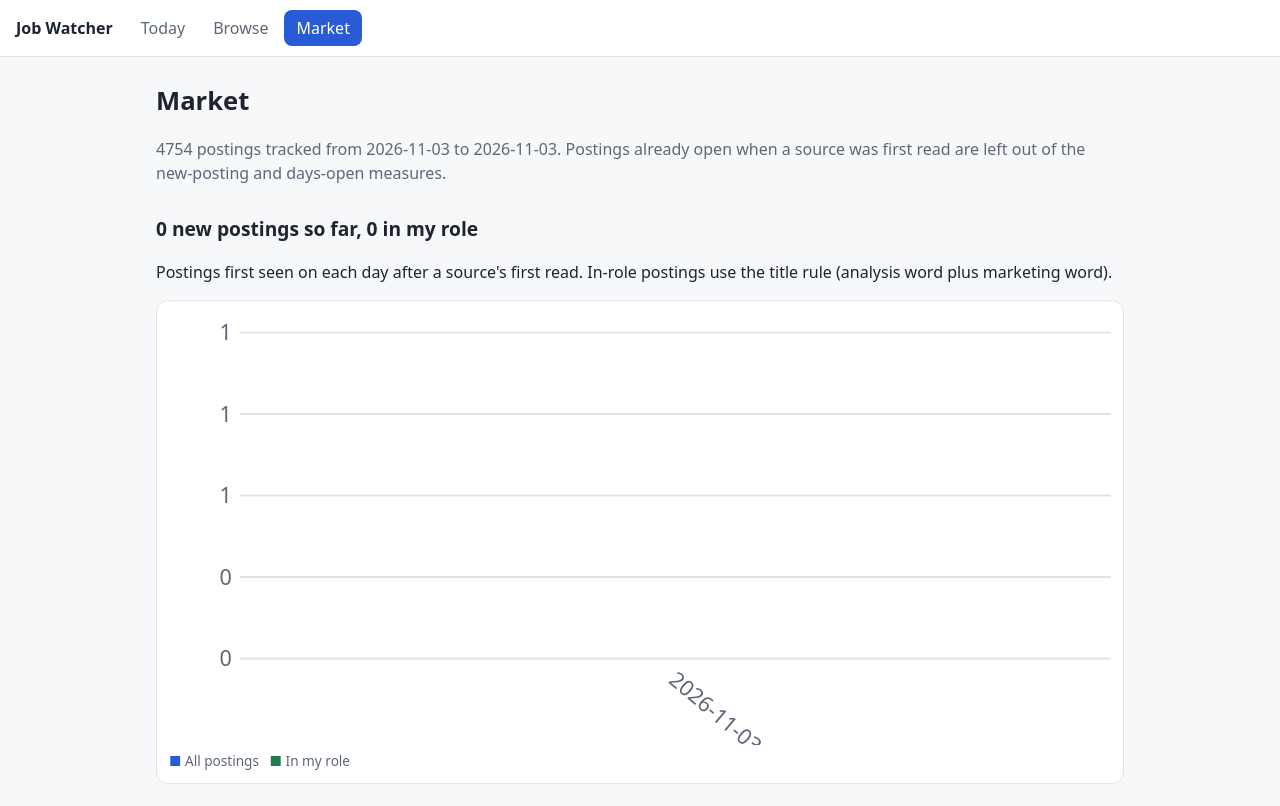
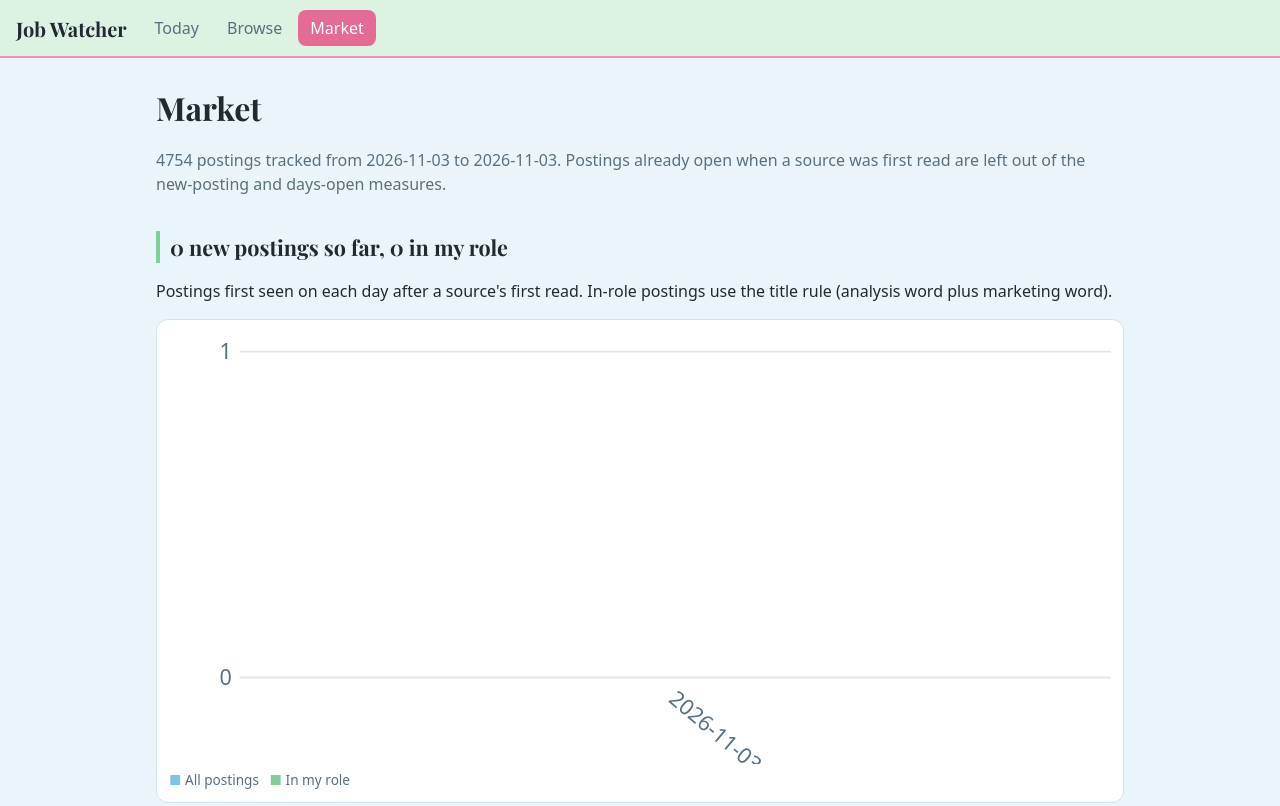
Before and after one commit to kaitlinmjohnson0716-cmd/job-watcher, a plain HTML site: page market.html in a window 1280 px wide. Shown: the top 806 px of the page. Drawn offline with nearby package versions, Linux system fonts and the light colour scheme.

Commit message:
Recolor site (light blue, green, pink), Playfair Display headings, fix chart ticks
Co-Authored-By: Claude Sonnet 5.5 <noreply@anthropic.com>

```diff
--- a/app.js
+++ b/app.js
@@ -47,8 +47,9 @@ function barChart(labels, series, opts = {}) {
   const max = Math.max(1, ...series.flatMap(s => s.values));
   const slot = (W - L - 8) / Math.max(1, labels.length), bw = Math.max(3, slot * 0.8 / series.length);
   let g = "";
-  for (let k = 0; k <= 4; k++) {
-    const v = Math.round(max * k / 4), y = H - B - (H - B - T) * k / 4;
+  const steps = max < 4 ? max : 4;
+  for (let k = 0; k <= steps; k++) {
+    const v = Math.round(max * k / steps), y = H - B - (H - B - T) * k / steps;
     g += `<line x1="${L}" x2="${W}" y1="${y}" y2="${y}" stroke="currentColor" opacity=".12"/><text x="${L - 4}" y="${y + 4}" text-anchor="end">${v}</text>`;
   }
   labels.forEach((lab, i) => {
@@ -59,7 +60,7 @@ function barChart(labels, series, opts = {}) {
     if (labels.length <= 14 || i % Math.ceil(labels.length / 14) === 0)
       g += `<text transform="translate(${L + i * slot + slot / 2},${H - B + 12}) rotate(${opts.rotate ?? 40})" text-anchor="start">${esc(lab.length > 22 ? lab.slice(0, 21) + "…" : lab)}</text>`;
   });
-  const legend = series.length > 1 ? `<p class="legend">${series.map(s => `<span style="color:var(--${s.cls === "bar" ? "brand" : "good"})">■</span> ${esc(s.name)}`).join(" &nbsp; ")}</p>` : "";
+  const legend = series.length > 1 ? `<p class="legend">${series.map(s => `<span style="color:var(--${{bar: "blue", bar2: "green", bar3: "pink"}[s.cls]})">■</span> ${esc(s.name)}`).join(" &nbsp; ")}</p>` : "";
   return `<div class="chart"><svg viewBox="0 0 ${W} ${H}" role="img" aria-label="${esc(opts.label || "chart")}">${g}</svg>${legend}</div>`;
 }
 
--- a/style.css
+++ b/style.css
@@ -1,24 +1,26 @@
-:root{--bg:#f7f8fa;--card:#fff;--ink:#1c2430;--mute:#5d6877;--line:#e1e5ea;--brand:#2a5bd7;--brand-ink:#fff;--good:#1a7f4b;--bad:#b3341f;--star:#e0a400}
-@media (prefers-color-scheme:dark){:root{--bg:#10151c;--card:#19212b;--ink:#e8edf3;--mute:#9aa6b5;--line:#2b3644;--brand:#6c93ff;--brand-ink:#0b1020;--good:#4cc38a;--bad:#ff8a72;--star:#ffc93c}}
+@import url("https://fonts.googleapis.com/css2?family=Playfair+Display:wght@600;700&display=swap");
+:root{--bg:#eaf5fb;--card:#fff;--ink:#1f2a33;--mute:#59707f;--line:#cfe3ee;--brand:#e56b97;--brand-ink:#fff;--link:#2a6f9a;--nav:#dcf2e3;--blue:#7cc3e8;--green:#7fcf9b;--pink:#f08fb0;--good:#2e9a62;--bad:#c0392b;--star:#e5a100;--serif:"Playfair Display",Georgia,"Times New Roman",serif}
+@media (prefers-color-scheme:dark){:root{--bg:#10202a;--card:#172b37;--ink:#e7f1f6;--mute:#9db5c3;--line:#27414f;--brand:#f08fb0;--brand-ink:#2a0f1a;--link:#8fd0f2;--nav:#183328;--blue:#5aa9d1;--green:#5cb97f;--pink:#e57a9f;--good:#5cd18f;--bad:#ff8a72;--star:#ffc93c}}
 *{box-sizing:border-box}
 body{margin:0;background:var(--bg);color:var(--ink);font:16px/1.5 system-ui,-apple-system,"Segoe UI",Roboto,sans-serif}
-nav{display:flex;gap:4px;align-items:center;padding:10px 16px;background:var(--card);border-bottom:1px solid var(--line);position:sticky;top:0;z-index:5;flex-wrap:wrap}
-nav .logo{font-weight:700;margin-right:12px}
+nav{display:flex;gap:4px;align-items:center;padding:10px 16px;background:var(--nav);border-bottom:2px solid var(--pink);position:sticky;top:0;z-index:5;flex-wrap:wrap}
+nav .logo{font:700 1.25rem var(--serif);margin-right:12px}
 nav a{color:var(--mute);text-decoration:none;padding:6px 12px;border-radius:8px}
-nav a:hover{background:var(--bg)}
+nav a:hover{background:var(--card)}
 nav a[aria-current=page]{background:var(--brand);color:var(--brand-ink)}
 main{max-width:1000px;margin:0 auto;padding:20px 16px 60px}
-h1{font-size:1.6rem;margin:.2em 0}h2{font-size:1.2rem;margin:1.6em 0 .4em}
+h1,h2,.card .n,.job .t{font-family:var(--serif)}
+h1{font-size:2rem;margin:.2em 0}h2{font-size:1.35rem;margin:1.6em 0 .4em;padding-left:10px;border-left:4px solid var(--green)}
 .mute{color:var(--mute)}.small{font-size:.875rem}
 .cards{display:grid;grid-template-columns:repeat(auto-fit,minmax(150px,1fr));gap:12px;margin:16px 0}
-.card{background:var(--card);border:1px solid var(--line);border-radius:12px;padding:14px 16px}
+.card{background:var(--card);border:1px solid var(--line);border-top:4px solid var(--blue);border-radius:12px;padding:14px 16px}.card:nth-child(2){border-top-color:var(--green)}.card:nth-child(3){border-top-color:var(--pink)}.card:nth-child(4){border-top-color:var(--blue)}
 .card .n{font-size:1.9rem;font-weight:700;line-height:1.1}.card .l{color:var(--mute);font-size:.85rem}
 .chips{display:flex;flex-wrap:wrap;gap:8px}
 .chip{border:1px solid var(--line);background:var(--card);border-radius:999px;padding:3px 12px;font-size:.85rem}
-.chip.ok::before{content:"● ";color:var(--good)}.chip.fail::before{content:"● ";color:var(--bad)}
+.chip.ok::before{content:"● ";color:var(--good)}.chip{background:color-mix(in srgb,var(--green) 18%,var(--card))}.chip.fail::before{content:"● ";color:var(--bad)}
 ul.list{list-style:none;padding:0;margin:0}
 ul.list li{padding:8px 0;border-bottom:1px solid var(--line)}
-a{color:var(--brand)}
+a{color:var(--link)}
 .controls{display:flex;flex-wrap:wrap;gap:8px;margin:12px 0}
 input,select,button{font:inherit;color:var(--ink);background:var(--card);border:1px solid var(--line);border-radius:8px;padding:7px 10px}
 button{cursor:pointer}button.on{background:var(--brand);color:var(--brand-ink);border-color:var(--brand)}
@@ -29,7 +31,7 @@ button{cursor:pointer}button.on{background:var(--brand);color:var(--brand-ink);b
 .chart{background:var(--card);border:1px solid var(--line);border-radius:12px;padding:12px;overflow-x:auto}
 .chart svg{display:block;min-width:480px;width:100%;height:auto}
 .chart text{fill:var(--mute);font-size:11px}
-.bar{fill:var(--brand)}.bar2{fill:var(--good)}.bar3{fill:var(--bad)}
+.bar{fill:var(--blue)}.bar2{fill:var(--green)}.bar3{fill:var(--pink)}
 .legend{font-size:.85rem;color:var(--mute);margin:6px 0 0}
 .err{color:var(--bad)}
 @media (max-width:520px){.job{flex-wrap:wrap}}
--- a/sw.js
+++ b/sw.js
@@ -1,5 +1,5 @@
 // Network-first for data and pages (fresh when online); cache fallback offline.
-const CACHE = "jobwatcher-v1";
+const CACHE = "jobwatcher-v2";
 const SHELL = ["./", "index.html", "browse.html", "market.html", "style.css", "app.js", "market.js",
                "manifest.webmanifest", "icon.svg", "icon-192.png", "icon-512.png", "data/history.csv", "data/status.json"];
 self.addEventListener("install", e => {
```
